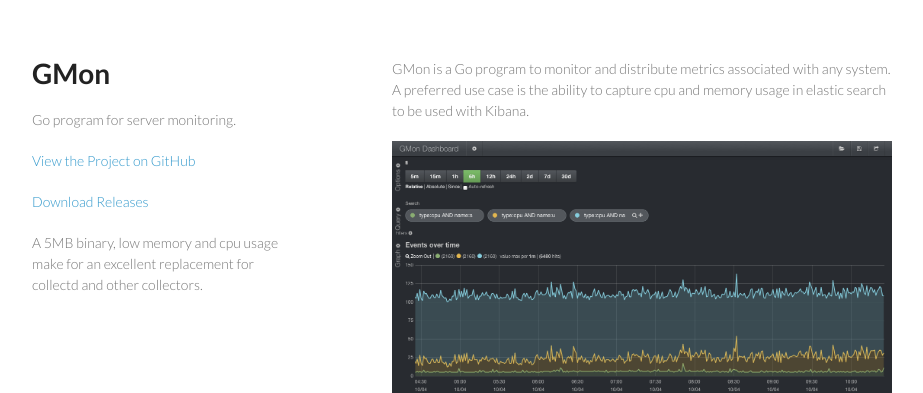
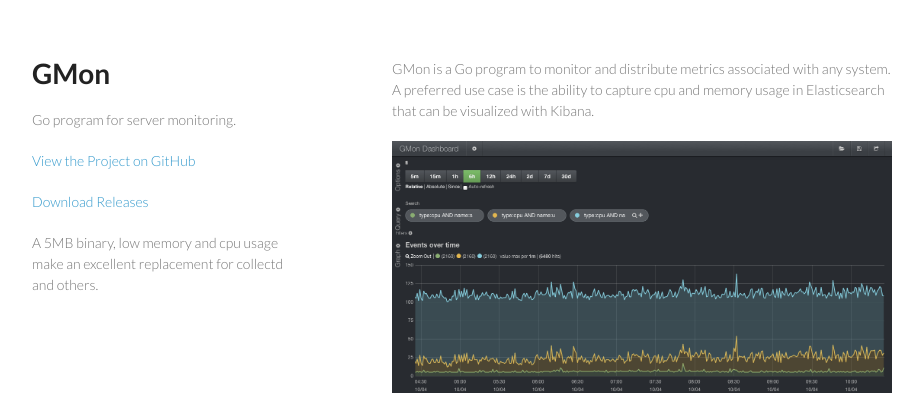
Before and after one commit to gwoo/gmon, a plain HTML site: page index.html in a window 1280 px wide. Shown: the top 393 px of the page, without its empty margins (178-1101 px from the left). Drawn offline with Linux system fonts and the light colour scheme.

Commit message:
Update index.html

```diff
--- a/index.html
+++ b/index.html
@@ -20,12 +20,12 @@
 
         <p class="view"><a href="https://github.com/gwoo/gmon">View the Project on GitHub</a></p>
         <p class="view"><a href="https://github.com/gwoo/gmon/releases">Download Releases</a></p>
-        <p>A 5MB binary, low memory and cpu usage make for an excellent replacement for collectd and other collectors.</p>
+        <p>A 5MB binary, low memory and cpu usage make an excellent replacement for collectd and others.</p>
       </header>
       <section>
 <p>GMon is a Go program to monitor and distribute metrics associated with any
 system. A preferred use case is the ability to capture cpu and memory usage
-in elastic search to be used with Kibana.</p>
+in Elasticsearch that can be visualized with Kibana.</p>
 
 <img src="http://gwoo.github.io/gmon/img/gmon-dashboard.png"/>
 <p></p>
```
